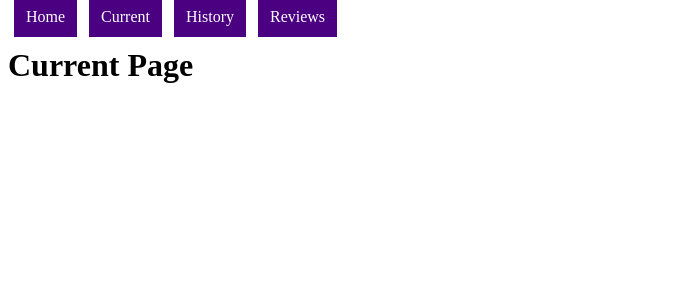
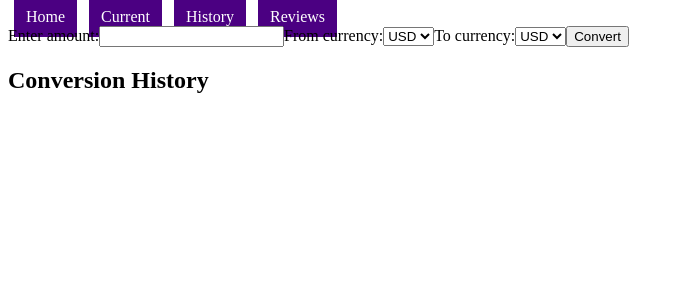
Before and after one commit to CiciWanja254/phase-2-project, a React (Create React App) app: page /current in a window 1280 px wide. Shown: the top 300 px of the page, without its empty margins (0-684 px from the left). Built offline with nearby package versions, Linux system fonts and the light colour scheme.

Commit message:
Fiat complete convert currency

```diff
--- a/src/components/CurrentPage.js
+++ b/src/components/CurrentPage.js
@@ -1,11 +1,8 @@
 import React from "react";
+import ExchangeCurrentCurrency from "./ExchangeCurrent/ExchangeCurrentCurrency"
 
 function Current(){
- return(
-  <div>
-   <h1>Current Page</h1>
-  </div>
- )
+ return <ExchangeCurrentCurrency />
 }
 
 export default Current;
--- /dev/null
+++ b/src/components/ExchangeCurrent/ExchangeCurrentCurrency.js
@@ -0,0 +1,53 @@
+// ExchangeCurrentCurrency.js
+
+import React, { useState } from "react";
+import ExchangeCurrentCurrencyForm from "./ExchangeCurrentCurrencyForm";
+import ExchangeCurrentCurrencyResults from "./ExchangeCurrentCurrencyResults";
+
+const ExchangeCurrentCurrency = () => {
+  const apiUrl = "https://openexchangerates.org/api/latest.json";
+  const appId = "1c835efc2f5344e08e02ee49c10151fc";
+
+  const [amount, setAmount] = useState("");
+  const [fromCurrency, setFromCurrency] = useState("USD");
+  const [toCurrency, setToCurrency] = useState("USD");
+  const [result, setResult] = useState("");
+  const [history, setHistory] = useState([]);
+
+  const handleFormSubmit = (event) => {
+    event.preventDefault();
+    convert(amount, fromCurrency, toCurrency);
+  };
+
+  const convert = (amount, fromCurrency, toCurrency) => {
+    fetch(`${apiUrl}?app_id=${appId}&base=${fromCurrency}&symbols=${toCurrency}`)
+      .then((response) => response.json())
+      .then((data) => {
+        const exchangeRate = data.rates[toCurrency];
+        const result = amount * exchangeRate;
+        const resultText = `${amount} ${fromCurrency} = ${result.toFixed(2)} ${toCurrency}`;
+        setResult(resultText);
+        setHistory([...history, resultText]);
+      })
+      .catch((error) => {
+        console.error(error);
+      });
+  };
+
+  return (
+    <div>
+      <ExchangeCurrentCurrencyForm
+        amount={amount}
+        fromCurrency={fromCurrency}
+        toCurrency={toCurrency}
+        onAmountChange={(e) => setAmount(e.target.value)}
+        onFromCurrencyChange={(e) => setFromCurrency(e.target.value)}
+        onToCurrencyChange={(e) => setToCurrency(e.target.value)}
+        onSubmit={handleFormSubmit}
+      />
+      <ExchangeCurrentCurrencyResults result={result} history={history} />
+    </div>
+  );
+};
+
+export default ExchangeCurrentCurrency;
--- /dev/null
+++ b/src/components/ExchangeCurrent/ExchangeCurrentCurrencyForm.js
@@ -0,0 +1,44 @@
+import React from 'react';
+
+function ExchangeCurrentCurrencyForm(props) {
+  return (
+    <form onSubmit={props.onSubmit}>
+      <label htmlFor="amount-input">Enter amount:</label>
+      <input
+        type="number"
+        id="amount-input"
+        name="amount-input"
+        value={props.amount}
+        onChange={props.onAmountChange}
+        required
+      />
+      <label htmlFor="from-currency-select">From currency:</label>
+      <select
+        id="from-currency-select"
+        name="from-currency-select"
+        value={props.fromCurrency}
+        onChange={props.onFromCurrencyChange}
+      >
+        <option value="USD">USD</option>
+        <option value="EUR">EUR</option>
+        <option value="GBP">GBP</option>
+        <option value="JPY">JPY</option>
+      </select>
+      <label htmlFor="to-currency-select">To currency:</label>
+      <select
+        id="to-currency-select"
+        name="to-currency-select"
+        value={props.toCurrency}
+        onChange={props.onToCurrencyChange}
+      >
+        <option value="USD">USD</option>
+        <option value="EUR">EUR</option>
+        <option value="GBP">GBP</option>
+        <option value="JPY">JPY</option>
+      </select>
+      <button type="submit">Convert</button>
+    </form>
+  );
+}
+
+export default ExchangeCurrentCurrencyForm;
--- /dev/null
+++ b/src/components/ExchangeCurrent/ExchangeCurrentCurrencyResult.js
@@ -0,0 +1,9 @@
+import React from 'react';
+
+function ExchangeCurrentCurrencyResult({result}) {
+  return (
+    <li>{result}</li>
+  );
+}
+
+export default ExchangeCurrentCurrencyResult;
--- /dev/null
+++ b/src/components/ExchangeCurrent/ExchangeCurrentCurrencyResults.js
@@ -0,0 +1,20 @@
+import React from 'react';
+import ExchangeCurrentCurrencyResult from './ExchangeCurrentCurrencyResult';
+
+function ExchangeCurrentCurrencyResults({ history }) {
+  return (
+    <div>
+
+      <div>
+        <h2>Conversion History</h2>
+        <ul id="history-list">
+          {history.slice().reverse().map((item, index) => (
+            <ExchangeCurrentCurrencyResult key={index} result={item}/>
+          ))}
+        </ul>
+      </div>
+    </div>
+  );
+}
+
+export default ExchangeCurrentCurrencyResults;
```
